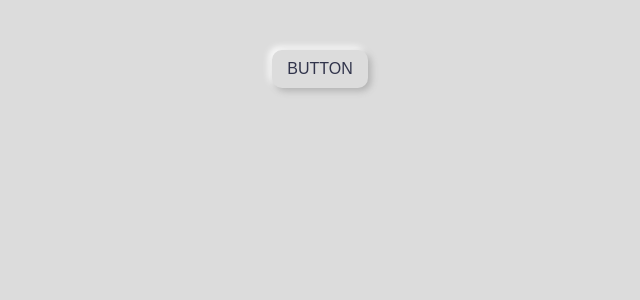
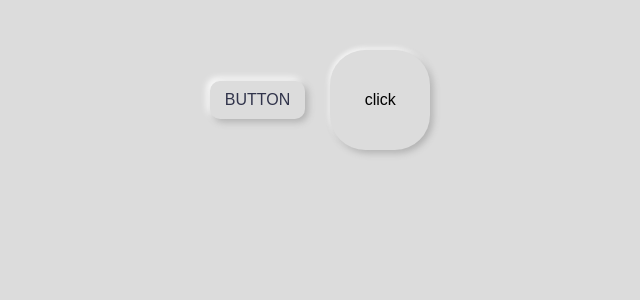
Before and after one commit to IvanMykytyn/in-process, a React (Create React App) app: page / in a window 1280 px wide. Shown: the top 300 px of the page, without its empty margins (320-960 px from the left). Built offline with nearby package versions, Linux system fonts and the light colour scheme.

Commit message:
add button file

```diff
--- a/package.json
+++ b/package.json
@@ -17,6 +17,7 @@
     "@types/react": "^18.0.21",
     "@types/react-dom": "^18.0.6",
     "axios": "^1.0.0",
+    "classnames": "^2.3.2",
     "node-sass": "^7.0.3",
     "react": "^18.2.0",
     "react-dom": "^18.2.0",
--- a/src/App.tsx
+++ b/src/App.tsx
@@ -1,12 +1,14 @@
 import * as React from 'react';
 
 import css from './App.module.scss';
+import {Button} from "./components";
 
 function App() {
     return (
         <div className={css.container}>
             <div className={css.wrapper}>
                 <button className={css.circle} type={'button'}>Button</button>
+                <Button>click</Button>
             </div>
         </div>
     );
--- /dev/null
+++ b/src/components/Button/Button.style.scss
@@ -0,0 +1,18 @@
+@import "../../App.module";
+
+.button{
+  border: none;
+  height: 100px;
+  width: 100px;
+  border-radius: 35px;
+  background: $background;
+  box-shadow: 3px 3px 7px #b0b0b0, -1px -2px 5px #ffffff;
+  cursor: pointer;
+
+  &:hover,
+  &:focus,
+  &:active{
+    border: none;
+    box-shadow: $innerBoxShadow;
+  }
+}
--- /dev/null
+++ b/src/components/Button/Button.tsx
@@ -0,0 +1,17 @@
+import React from 'react';
+import cn from 'classnames';
+
+import './Button.style.scss'
+
+const Button = ({children, ...arg}: any) => {
+
+    return (
+        <>
+            <button className={'button'} {...arg}>
+                {children}
+            </button>
+        </>
+    );
+}
+
+export {Button};
--- a/src/components/index.ts
+++ b/src/components/index.ts
@@ -1 +1 @@
-export {}
+export * from './Button/Button';
--- a/src/scss/_global.module.scss
+++ b/src/scss/_global.module.scss
@@ -1,3 +1,4 @@
+@import './_vars.module.scss';
 
 body {
   background-color: $background;
--- a/src/scss/_reset.module.scss
+++ b/src/scss/_reset.module.scss
@@ -58,6 +58,7 @@ button,
 textarea,
 select {
   font: inherit;
+  outline: transparent;
 }
 
 a {
```
Also changed, not shown: 1 other file (tests, documents, lock files or other folders).
